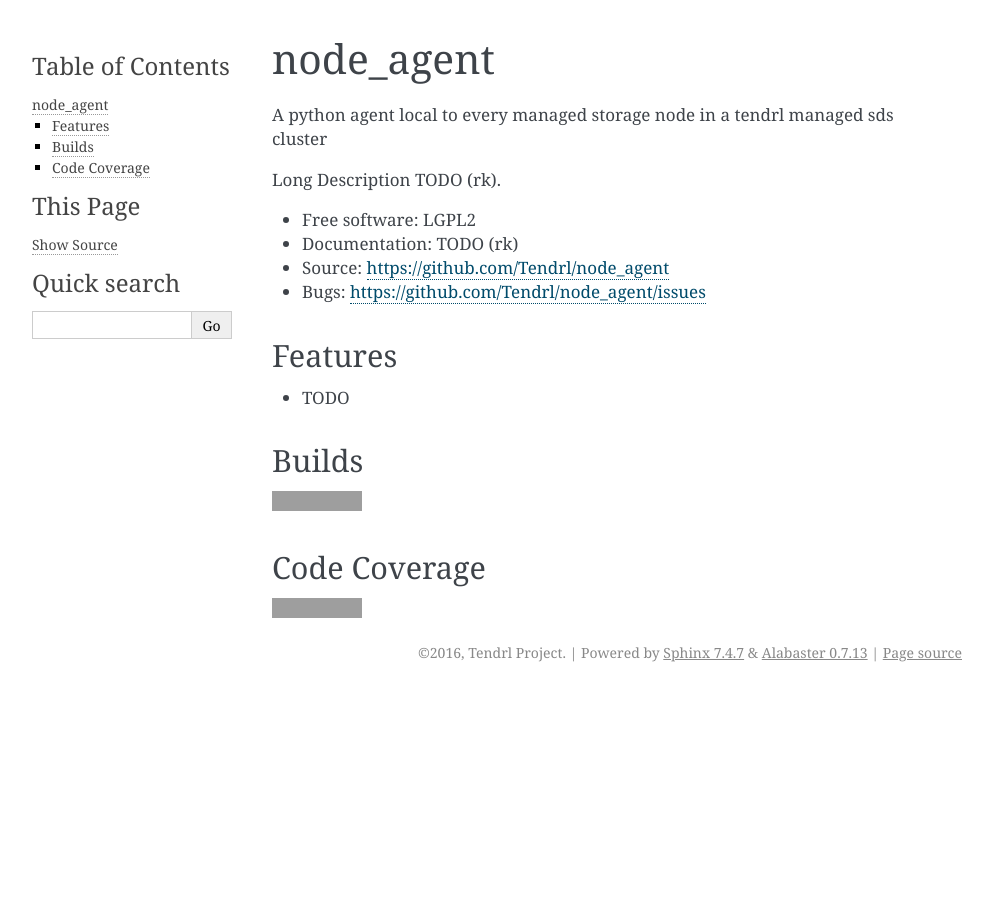
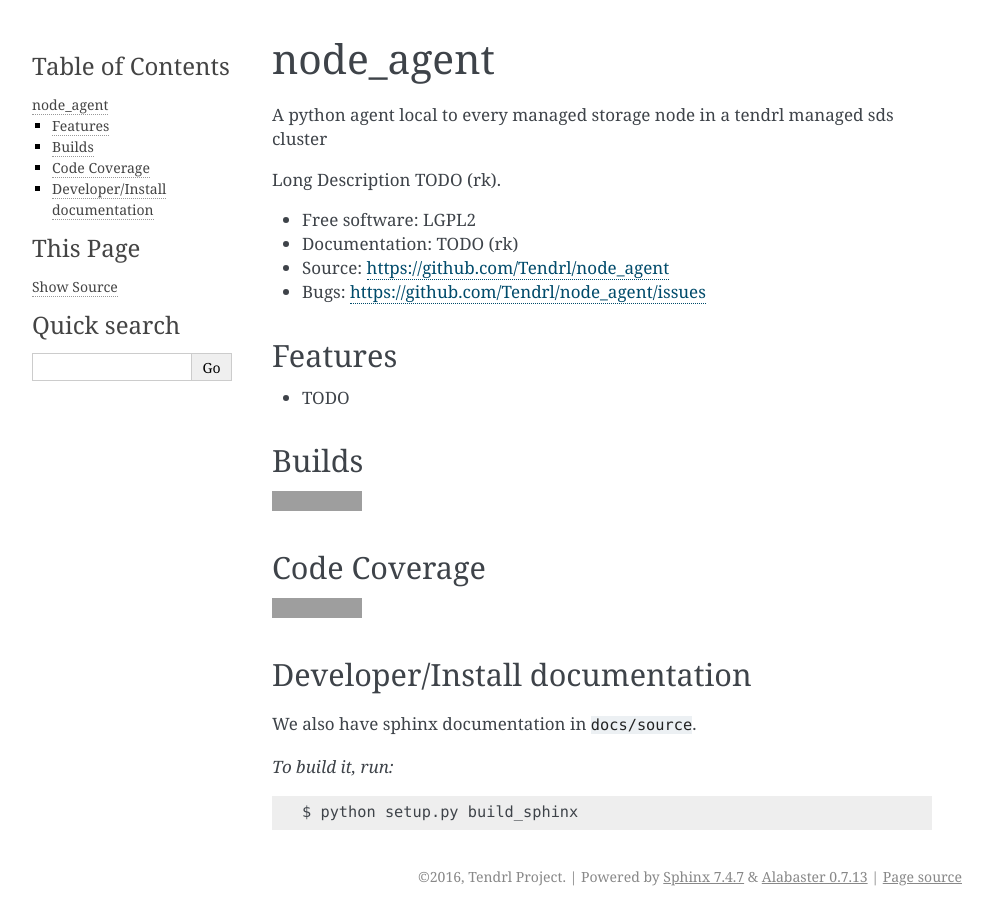
Before and after one commit to Tendrl/node-agent, a Sphinx documentation site: the page built from doc/source/readme.rst, in a window 1280 px wide. Shown: the whole page, without its empty margins (148-1141 px from the left). Built offline with Sphinx 7.4.7, drawn with Linux system fonts in a browser that asks for light colours; grey boxes are pictures that could not be loaded.

Commit message:
Adds install steps

```diff
--- a/README.rst
+++ b/README.rst
@@ -27,3 +27,14 @@
 
 .. image:: https://coveralls.io/repos/github/Tendrl/node_agent/badge.svg?branch=master
     :target: https://coveralls.io/github/Tendrl/node_agent?branch=master
+
+Developer/Install documentation
+-----------------------
+
+We also have sphinx documentation in ``docs/source``.
+
+*To build it, run:*
+
+::
+
+    $ python setup.py build_sphinx
--- a/doc/source/installation.rst
+++ b/doc/source/installation.rst
@@ -2,9 +2,11 @@
 Installation
 ============
 
+First install http://github.com/tendrl/bridge_common
+
 At the command line::
 
-    $ pip install node_agent
+    $ python setup.py install
 
 Or, if you have virtualenvwrapper installed::
 
```
